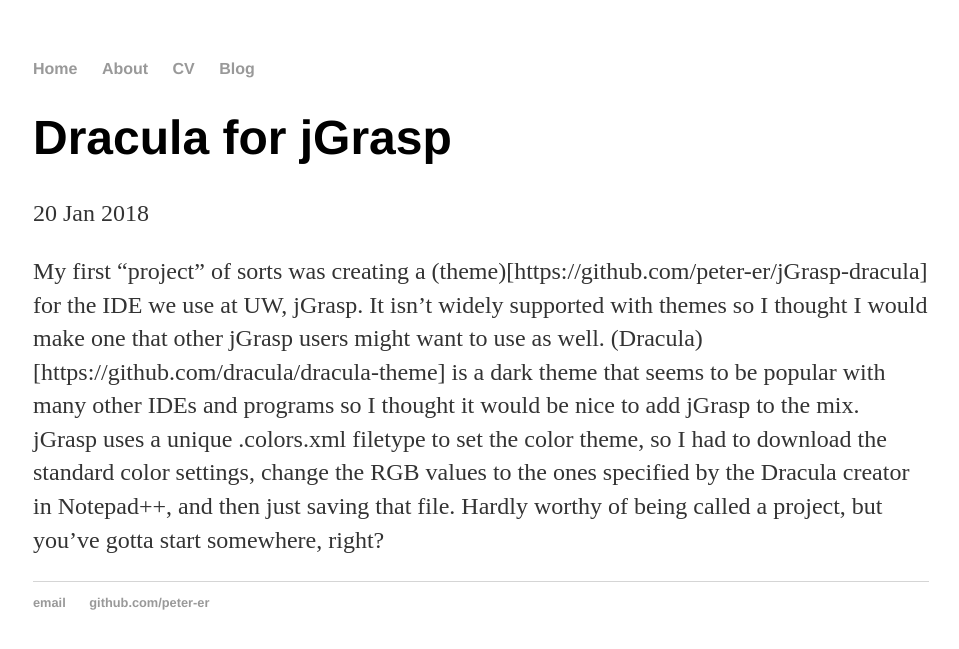
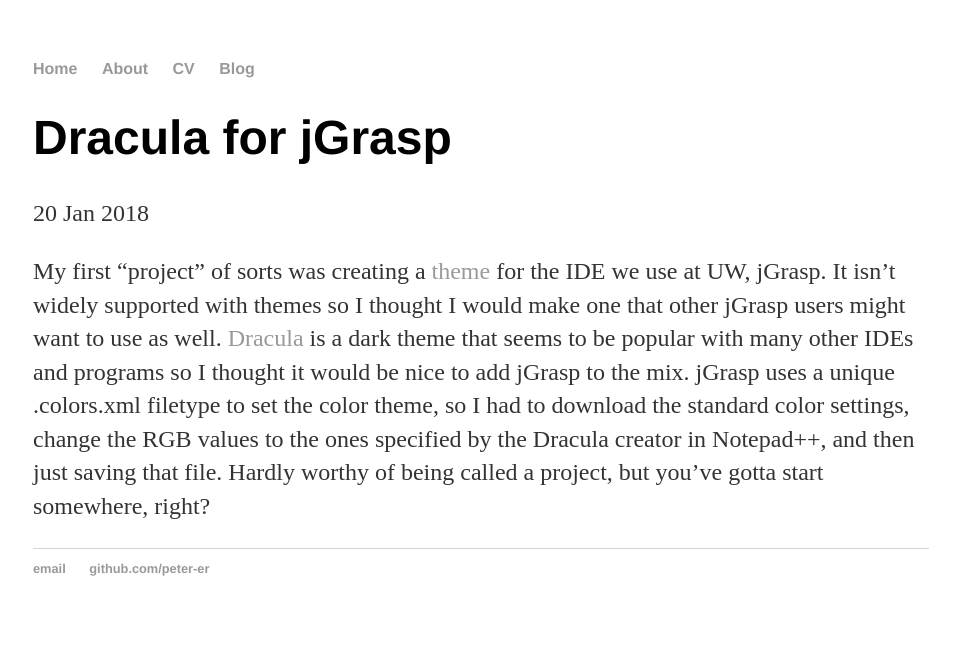
Before and after one commit to peter-er/peter-er.github.io, a Jekyll site: the page built from _posts/2018-01-20-peter-reinhardt-post-02.md, in a window 1280 px wide. Shown: the top 649 px of the page, without its empty margins (159-1118 px from the left). Built offline with Jekyll 4.4.1, drawn with Linux system fonts in a browser that asks for light colours.

Commit message:
Update 2018-01-20-peter-reinhardt-post-02.md

```diff
--- a/_posts/2018-01-20-peter-reinhardt-post-02.md
+++ b/_posts/2018-01-20-peter-reinhardt-post-02.md
@@ -4,4 +4,4 @@
 date: 2018-01-20
 ---
 
-My first "project" of sorts was creating a (theme)[https://github.com/peter-er/jGrasp-dracula] for the IDE we use at UW, jGrasp. It isn't widely supported with themes so I thought I would make one that other jGrasp users might want to use as well. (Dracula)[https://github.com/dracula/dracula-theme] is a dark theme that seems to be popular with many other IDEs and programs so I thought it would be nice to add jGrasp to the mix. jGrasp uses a unique .colors.xml filetype to set the color theme, so I had to download the standard color settings, change the RGB values to the ones specified by the Dracula creator in Notepad++, and then just saving that file. Hardly worthy of being called a project, but you've gotta start somewhere, right?
+My first "project" of sorts was creating a [theme](https://github.com/peter-er/jGrasp-dracula) for the IDE we use at UW, jGrasp. It isn't widely supported with themes so I thought I would make one that other jGrasp users might want to use as well. [Dracula](https://github.com/dracula/dracula-theme) is a dark theme that seems to be popular with many other IDEs and programs so I thought it would be nice to add jGrasp to the mix. jGrasp uses a unique .colors.xml filetype to set the color theme, so I had to download the standard color settings, change the RGB values to the ones specified by the Dracula creator in Notepad++, and then just saving that file. Hardly worthy of being called a project, but you've gotta start somewhere, right?
```
